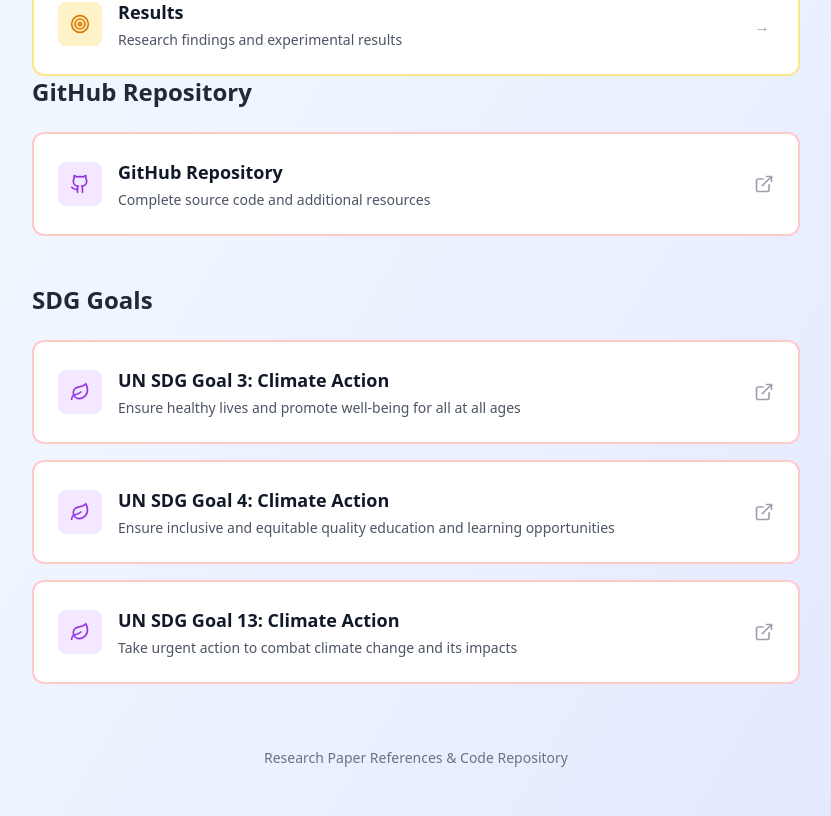
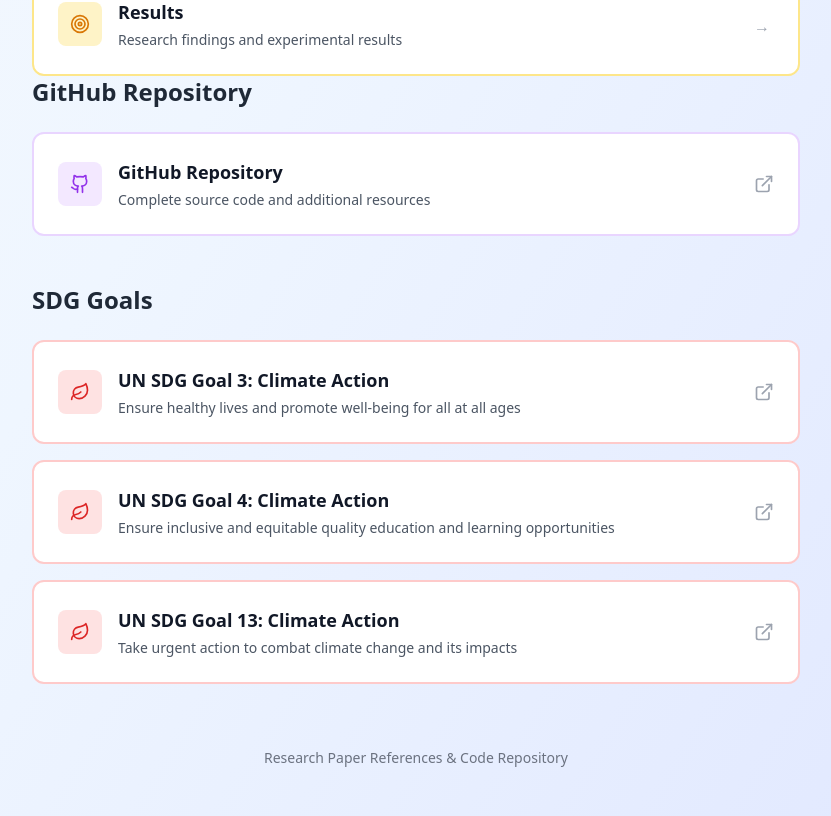
Before and after one commit to george-bobby/flood-prediction, a React (Vite) app: page / in a window 1280 px wide. Shown: the part 1308-2124 px from the top of the page, without its empty margins (224-1055 px from the left). Built offline with nearby package versions, Linux system fonts and the light colour scheme.

Commit message:
colour u2

```diff
--- a/src/pages/Home.tsx
+++ b/src/pages/Home.tsx
@@ -97,9 +97,11 @@ const Home = () => {
       icon: JSX.Element;
     };
     colorScheme: string;
+    iconBgColor: string;
+    iconTextColor: string;
   }
 
-  const ExternalLinkCard: React.FC<ExternalLinkCardProps> = ({ link, colorScheme }) => (
+  const ExternalLinkCard: React.FC<ExternalLinkCardProps> = ({ link, colorScheme, iconBgColor, iconTextColor }) => (
     <a
       href={link.url}
       target="_blank"
@@ -109,10 +111,7 @@ const Home = () => {
       <div className={`p-6 rounded-xl border-2 transition-all duration-300 hover:scale-[1.02] hover:shadow-lg ${colorScheme}`}>
         <div className="flex items-center justify-between">
           <div className="flex items-center space-x-4">
-            <div className={`p-3 rounded-lg ${colorScheme.includes('blue') ? 'bg-blue-100 text-blue-600' :
-              colorScheme.includes('emerald') ? 'bg-emerald-100 text-emerald-600' :
-                'bg-purple-100 text-purple-600'
-              }`}>
+            <div className={`p-3 rounded-lg ${iconBgColor} ${iconTextColor}`}>
               {link.icon}
             </div>
             <div>
@@ -149,6 +148,8 @@ const Home = () => {
               key={index}
               link={link}
               colorScheme="bg-white border-blue-200 hover:border-blue-400 hover:bg-blue-50"
+              iconBgColor="bg-blue-100"
+              iconTextColor="text-blue-600"
             />
           ))}
         </div>
@@ -161,6 +162,8 @@ const Home = () => {
               key={index}
               link={link}
               colorScheme="bg-white border-emerald-200 hover:border-emerald-400 hover:bg-emerald-50"
+              iconBgColor="bg-emerald-100"
+              iconTextColor="text-emerald-600"
             />
           ))}
         </div>
@@ -203,7 +206,9 @@ const Home = () => {
             <ExternalLinkCard
               key={index}
               link={link}
-              colorScheme="bg-white border-red-200 hover:border-red-400 hover:bg-red-50"
+              colorScheme="bg-white border-purple-200 hover:border-purple-400 hover:bg-purple-50"
+              iconBgColor="bg-purple-100"
+              iconTextColor="text-purple-600"
             />
           ))}
         </div>
@@ -216,6 +221,8 @@ const Home = () => {
               key={index}
               link={link}
               colorScheme="bg-white border-red-200 hover:border-red-400 hover:bg-red-50"
+              iconBgColor="bg-red-100"
+              iconTextColor="text-red-600"
             />
           ))}
         </div>
```
